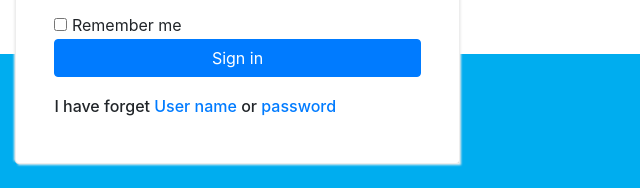
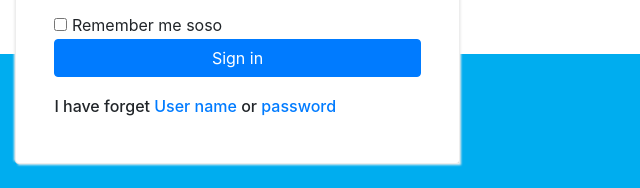
Before and after one commit to soha-dawoud12/ASP, a plain HTML site: page index.html in a window 1280 px wide. Shown: the part 363-551 px from the top of the page, 640-1280 px from the left. Drawn offline with nearby package versions, Linux system fonts and the light colour scheme.

Commit message:
add soso to label

```diff
--- a/index.html
+++ b/index.html
@@ -79,7 +79,7 @@
                     <input type="password" class="form-control form-control-lg" placeholder="Password">
                   </div>
                   <div class="checkbox">
-                    <label><input type="checkbox">  Remember me</label>
+                    <label><input type="checkbox">  Remember me soso</label>
                   </div>
                   <input type="submit" value="Sign in" class="btn btn-primary btn-block ">
                     <h6>I have forget <a href="myprojects.html">User name </a> or <a href="myprojects.html">password</a> </h6>
```
Also changed, not shown: 1 other file.
